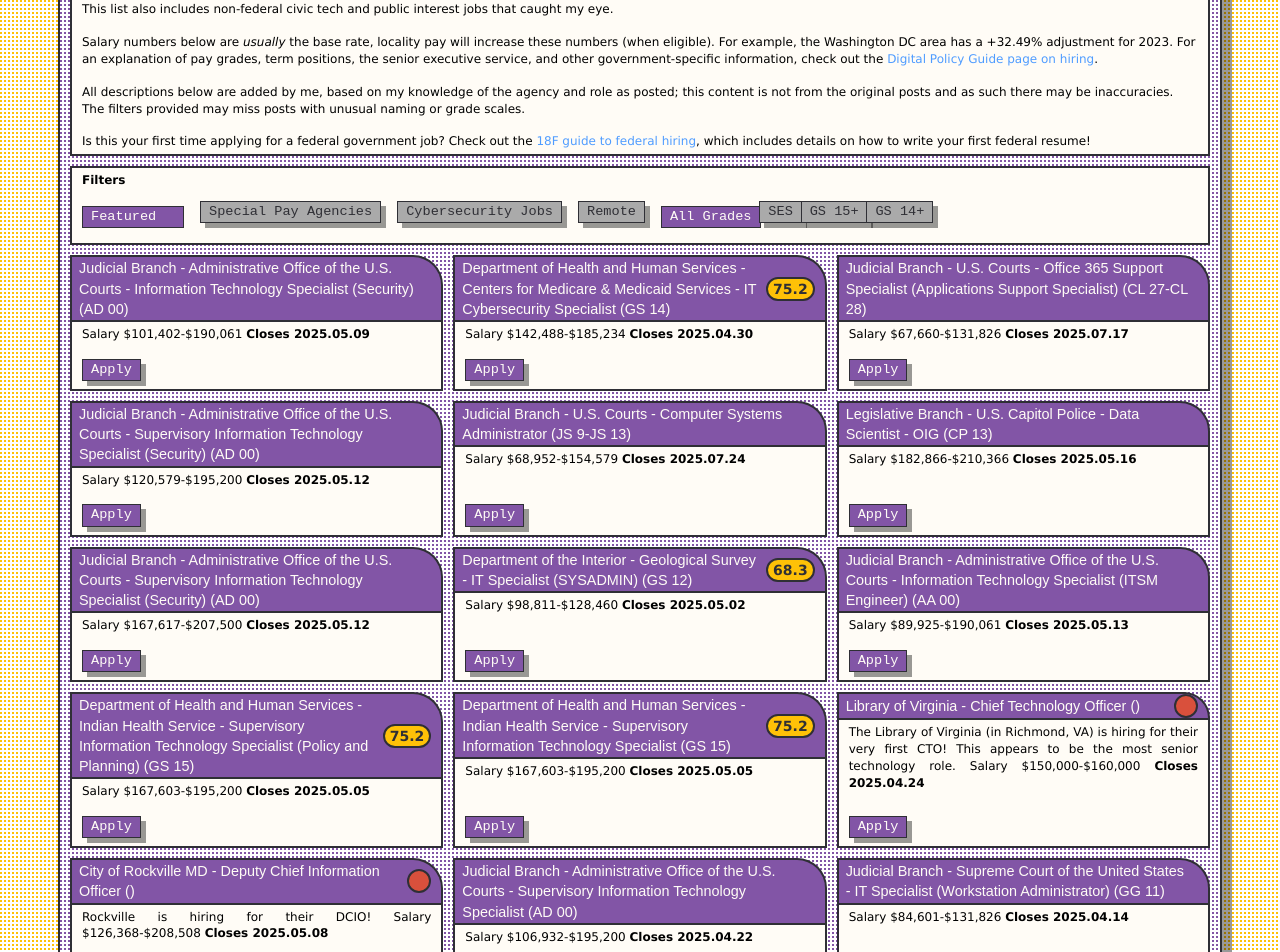
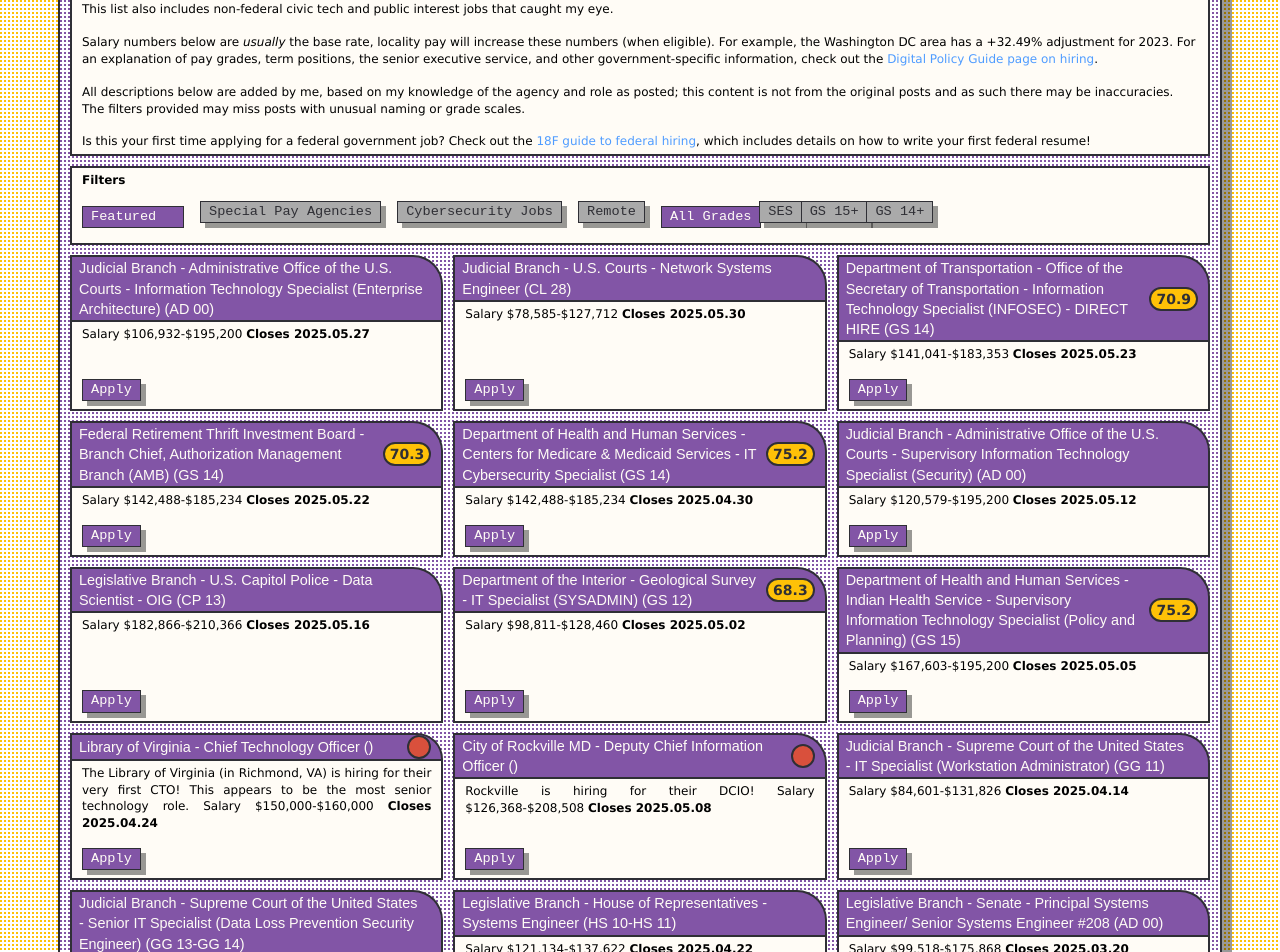
Before and after one commit to krusynth/billhunt.dev, a Jekyll site: the page built from usajobs.md, in a window 1280 px wide and 1400 px high, scrolled down 340 px. Shown: the top 952 px of the window. Built offline with Jekyll 4.4.1, drawn with Linux system fonts in a browser that asks for light colours; some web fonts are replaced; some of the changed text lies outside the part shown.

Commit message:
Updating jobs.

```diff
--- a/_data/usajobs.yml
+++ b/_data/usajobs.yml
@@ -1,15 +1,57 @@
-- id: '834457500'
-  posted: '2025-04-25T00:00:00.0000'
-  closes: '2025-05-09T23:59:59.9970'
+- id: '836134400'
+  posted: '2025-05-13T00:00:00.0000'
+  closes: '2025-05-27T23:59:59.9970'
   agency: Judicial Branch - Administrative Office of the U.S. Courts
   department: Judicial Branch
   organization: Administrative Office of the U.S. Courts
-  title: Information Technology Specialist (Security)
+  title: Information Technology Specialist (Enterprise Architecture)
   lowGrade: AD 00
   highGrade: AD 00
-  salaryMin: 101402
-  salaryMax: 190061
-  url: https://www.usajobs.gov/GetJob/ViewDetails/834457500
+  salaryMin: 106932
+  salaryMax: 195200
+  url: https://www.usajobs.gov/GetJob/ViewDetails/836134400
+  remote: false
+  source: usajobs
+- id: '836596800'
+  posted: '2025-05-07T13:47:54.4900'
+  closes: '2025-05-30T23:59:59.9970'
+  agency: Judicial Branch - U.S. Courts
+  department: Judicial Branch
+  organization: U.S. Courts
+  title: Network Systems Engineer
+  lowGrade: CL 28
+  highGrade: CL 28
+  salaryMin: 78585
+  salaryMax: 127712
+  url: https://www.usajobs.gov/GetJob/ViewDetails/836596800
+  remote: false
+  source: usajobs
+- id: '836736600'
+  posted: '2025-05-09T00:00:00.0000'
+  closes: '2025-05-23T23:59:59.9970'
+  agency: Department of Transportation - Office of the Secretary of Transportation
+  department: Department of Transportation
+  organization: Office of the Secretary of Transportation
+  title: Information Technology Specialist (INFOSEC) - DIRECT HIRE
+  lowGrade: GS 14
+  highGrade: GS 14
+  salaryMin: 141041
+  salaryMax: 183353
+  url: https://www.usajobs.gov/GetJob/ViewDetails/836736600
+  remote: false
+  source: usajobs
+- id: '836821000'
+  posted: '2025-05-13T00:00:00.0000'
+  closes: '2025-05-22T23:59:59.9970'
+  agency: Federal Retirement Thrift Investment Board
+  department: Other Agencies and Independent Organizations
+  organization: Federal Retirement Thrift Investment Board
+  title: Branch Chief, Authorization Management Branch (AMB)
+  lowGrade: GS 14
+  highGrade: GS 14
+  salaryMin: 142488
+  salaryMax: 185234
+  url: https://www.usajobs.gov/GetJob/ViewDetails/836821000
   remote: false
   source: usajobs
 - id: '835447100'
@@ -28,20 +70,6 @@
   url: https://www.usajobs.gov/GetJob/ViewDetails/835447100
   remote: false
   source: usajobs
-- id: '835504200'
-  posted: '2025-04-18T10:58:16.4900'
-  closes: '2025-07-17T23:59:59.9970'
-  agency: Judicial Branch - U.S. Courts
-  department: Judicial Branch
-  organization: U.S. Courts
-  title: Office 365 Support Specialist (Applications Support Specialist)
-  lowGrade: CL 27
-  highGrade: CL 28
-  salaryMin: 67660
-  salaryMax: 131826
-  url: https://www.usajobs.gov/GetJob/ViewDetails/835504200
-  remote: false
-  source: usajobs
 - id: '835521800'
   posted: '2025-04-28T00:00:00.0000'
   closes: '2025-05-12T23:59:59.9970'
@@ -54,20 +82,6 @@
   salaryMin: 120579
   salaryMax: 195200
   url: https://www.usajobs.gov/GetJob/ViewDetails/835521800
-  remote: false
-  source: usajobs
-- id: '835896100'
-  posted: '2025-04-24T14:46:18.7670'
-  closes: '2025-07-24T23:59:59.9970'
-  agency: Judicial Branch - U.S. Courts
-  department: Judicial Branch
-  organization: U.S. Courts
-  title: Computer Systems Administrator
-  lowGrade: JS 9
-  highGrade: JS 13
-  salaryMin: 68952
-  salaryMax: 154579
-  url: https://www.usajobs.gov/GetJob/ViewDetails/835896100
   remote: false
   source: usajobs
 - id: '835949700'
@@ -84,20 +98,6 @@
   url: https://www.usajobs.gov/GetJob/ViewDetails/835949700
   remote: false
   source: usajobs
-- id: '835959600'
-  posted: '2025-04-28T00:00:00.0000'
-  closes: '2025-05-12T23:59:59.9970'
-  agency: Judicial Branch - Administrative Office of the U.S. Courts
-  department: Judicial Branch
-  organization: Administrative Office of the U.S. Courts
-  title: Supervisory Information Technology Specialist (Security)
-  lowGrade: AD 00
-  highGrade: AD 00
-  salaryMin: 167617
-  salaryMax: 207500
-  url: https://www.usajobs.gov/GetJob/ViewDetails/835959600
-  remote: false
-  source: usajobs
 - id: '835970000'
   posted: '2025-04-28T00:00:00.0000'
   closes: '2025-05-02T23:59:59.9970'
@@ -112,20 +112,6 @@
   url: https://www.usajobs.gov/GetJob/ViewDetails/835970000
   remote: false
   source: usajobs
-- id: '835989100'
-  posted: '2025-04-29T00:00:00.0000'
-  closes: '2025-05-13T23:59:59.9970'
-  agency: Judicial Branch - Administrative Office of the U.S. Courts
-  department: Judicial Branch
-  organization: Administrative Office of the U.S. Courts
-  title: Information Technology Specialist (ITSM Engineer)
-  lowGrade: AA 00
-  highGrade: AA 00
-  salaryMin: 89925
-  salaryMax: 190061
-  url: https://www.usajobs.gov/GetJob/ViewDetails/835989100
-  remote: false
-  source: usajobs
 - id: '836099800'
   posted: '2025-04-29T10:55:09.9830'
   closes: '2025-05-05T23:59:59.9970'
@@ -138,20 +124,6 @@
   salaryMin: 167603
   salaryMax: 195200
   url: https://www.usajobs.gov/GetJob/ViewDetails/836099800
-  remote: false
-  source: usajobs
-- id: '836105400'
-  posted: '2025-04-29T10:49:00.6530'
-  closes: '2025-05-05T23:59:59.9970'
-  agency: Department of Health and Human Services - Indian Health Service
-  department: Department of Health and Human Services
-  organization: Indian Health Service
-  title: Supervisory Information Technology Specialist
-  lowGrade: GS 15
-  highGrade: GS 15
-  salaryMin: 167603
-  salaryMax: 195200
-  url: https://www.usajobs.gov/GetJob/ViewDetails/836105400
   remote: false
   source: usajobs
 - id: '00241'
@@ -180,20 +152,6 @@
   remote: false
   source: custom
   content: Rockville is hiring for their DCIO!
-- id: '834294100'
-  posted: '2025-04-08T00:00:00.0000'
-  closes: '2025-04-22T23:59:59.9970'
-  agency: Judicial Branch - Administrative Office of the U.S. Courts
-  department: Judicial Branch
-  organization: Administrative Office of the U.S. Courts
-  title: Supervisory Information Technology Specialist
-  lowGrade: AD 00
-  highGrade: AD 00
-  salaryMin: 106932
-  salaryMax: 195200
-  url: https://www.usajobs.gov/GetJob/ViewDetails/834294100
-  remote: false
-  source: usajobs
 - id: '834476200'
   posted: '2025-03-31T12:23:22.4530'
   closes: '2025-04-14T23:59:59.9970'
@@ -206,20 +164,6 @@
   salaryMin: 84601
   salaryMax: 131826
   url: https://www.usajobs.gov/GetJob/ViewDetails/834476200
-  remote: false
-  source: usajobs
-- id: '834536700'
-  posted: '2025-04-01T11:00:31.3300'
-  closes: '2025-04-16T23:59:59.9970'
-  agency: Legislative Branch - House of Representatives
-  department: Legislative Branch
-  organization: House of Representatives
-  title: Network Technician
-  lowGrade: HS 7
-  highGrade: HS 9
-  salaryMin: 83437
-  salaryMax: 107685
-  url: https://www.usajobs.gov/GetJob/ViewDetails/834536700
   remote: false
   source: usajobs
 - id: '834721300'
@@ -236,20 +180,6 @@
   url: https://www.usajobs.gov/GetJob/ViewDetails/834721300
   remote: false
   source: usajobs
-- id: '834845800'
-  posted: '2025-04-08T00:00:00.0000'
-  closes: '2025-04-22T23:59:59.9970'
-  agency: Judicial Branch - Administrative Office of the U.S. Courts
-  department: Judicial Branch
-  organization: Administrative Office of the U.S. Courts
-  title: Information Technology Specialist (Security)
-  lowGrade: AD 00
-  highGrade: AD 00
-  salaryMin: 101402
-  salaryMax: 190061
-  url: https://www.usajobs.gov/GetJob/ViewDetails/834845800
-  remote: false
-  source: usajobs
 - id: '834853100'
   posted: '2025-04-07T14:00:40.3270'
   closes: '2025-04-22T23:59:59.9970'
@@ -262,20 +192,6 @@
   salaryMin: 121134
   salaryMax: 137622
   url: https://www.usajobs.gov/GetJob/ViewDetails/834853100
-  remote: false
-  source: usajobs
-- id: '833746100'
-  posted: '2025-03-17T13:00:56.0900'
-  closes: '2025-04-01T23:59:59.9970'
-  agency: Legislative Branch - U.S. Capitol Police
-  department: Legislative Branch
-  organization: U.S. Capitol Police
-  title: IT Specialist (Applications Software)
-  lowGrade: CP 12
-  highGrade: CP 12
-  salaryMin: 163777
-  salaryMax: 202226
-  url: https://www.usajobs.gov/GetJob/ViewDetails/833746100
   remote: false
   source: usajobs
 - id: '833334400'
```
